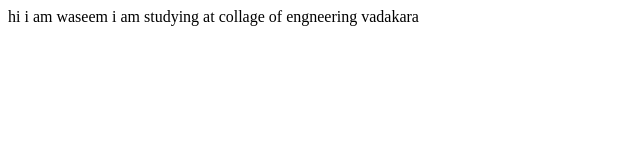
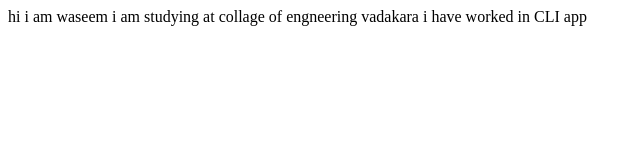
Before and after one commit to muhdwaseem/waseem-site, a plain HTML site: page index.html in a window 1280 px wide. Shown: the whole page, without its empty margins (0-642 px from the left). Drawn offline with Linux system fonts and the light colour scheme.

Commit message:
docs updated details

```diff
--- a/index.html
+++ b/index.html
@@ -9,5 +9,6 @@
 <body>
     hi i am waseem
 i am studying at collage of engneering vadakara
+i have worked in CLI app
 </body>
 </html>
```
